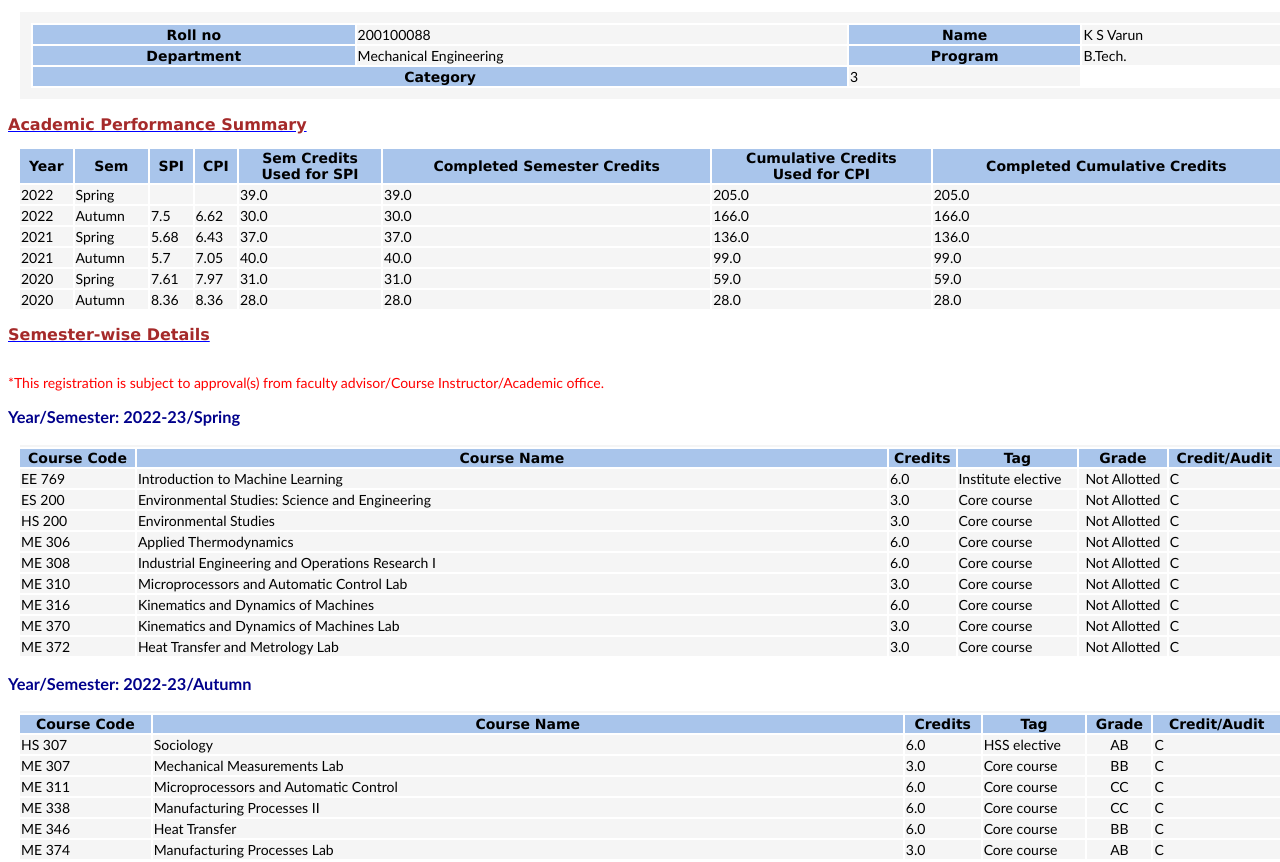
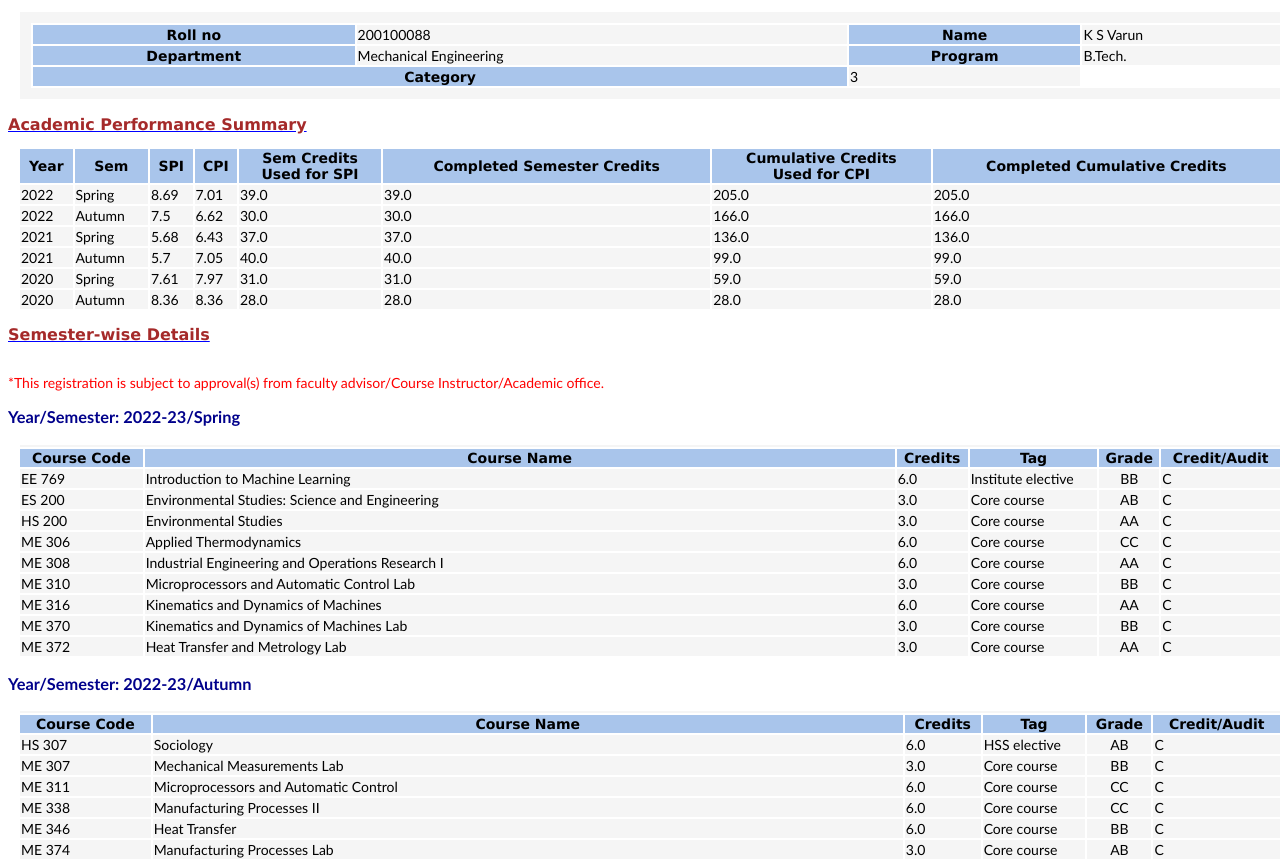
Before and after one commit to iitacademics/iitacademics.github.io, a plain HTML site: page grades.html in a window 1280 px wide. Shown: the top 862 px of the page. Drawn offline with Linux system fonts and the light colour scheme.

Commit message:
Update grades.html

```diff
--- a/grades.html
+++ b/grades.html
@@ -347,8 +347,8 @@ margin-bottom: 1px;
 		<tr>
 			<td>2022</td>
 			<td>Spring</td>
-			<td> </td>
-			<td> </td>
+			<td>8.69</td>
+			<td>7.01</td>
 			<td>39.0</td>
 
 			<td>39.0</td>
@@ -461,7 +461,7 @@ margin-bottom: 1px;
 					<td>Institute elective</td>
 					<td align="center">
 
-						Not Allotted
+						BB
 
 					</td>
 					<td>C</td>
@@ -474,7 +474,7 @@ margin-bottom: 1px;
 					<td>Core course</td>
 					<td align="center">
 
-						Not Allotted
+						AB
 
 					</td>
 					<td>C</td>
@@ -487,7 +487,7 @@ margin-bottom: 1px;
 					<td>Core course</td>
 					<td align="center">
 
-						Not Allotted
+						AA
 
 					</td>
 					<td>C</td>
@@ -500,7 +500,7 @@ margin-bottom: 1px;
 					<td>Core course</td>
 					<td align="center">
 
-						Not Allotted
+						CC
 
 					</td>
 					<td>C</td>
@@ -513,7 +513,7 @@ margin-bottom: 1px;
 					<td>Core course</td>
 					<td align="center">
 
-						Not Allotted
+						AA
 
 					</td>
 					<td>C</td>
@@ -526,7 +526,7 @@ margin-bottom: 1px;
 					<td>Core course</td>
 					<td align="center">
 
-						Not Allotted
+						BB
 
 					</td>
 					<td>C</td>
@@ -539,7 +539,7 @@ margin-bottom: 1px;
 					<td>Core course</td>
 					<td align="center">
 
-						Not Allotted
+						AA
 
 					</td>
 					<td>C</td>
@@ -552,7 +552,7 @@ margin-bottom: 1px;
 					<td>Core course</td>
 					<td align="center">
 
-						Not Allotted
+						BB
 
 					</td>
 					<td>C</td>
@@ -565,7 +565,7 @@ margin-bottom: 1px;
 					<td>Core course</td>
 					<td align="center">
 
-						Not Allotted
+						AA
 
 					</td>
 					<td>C</td>
```
